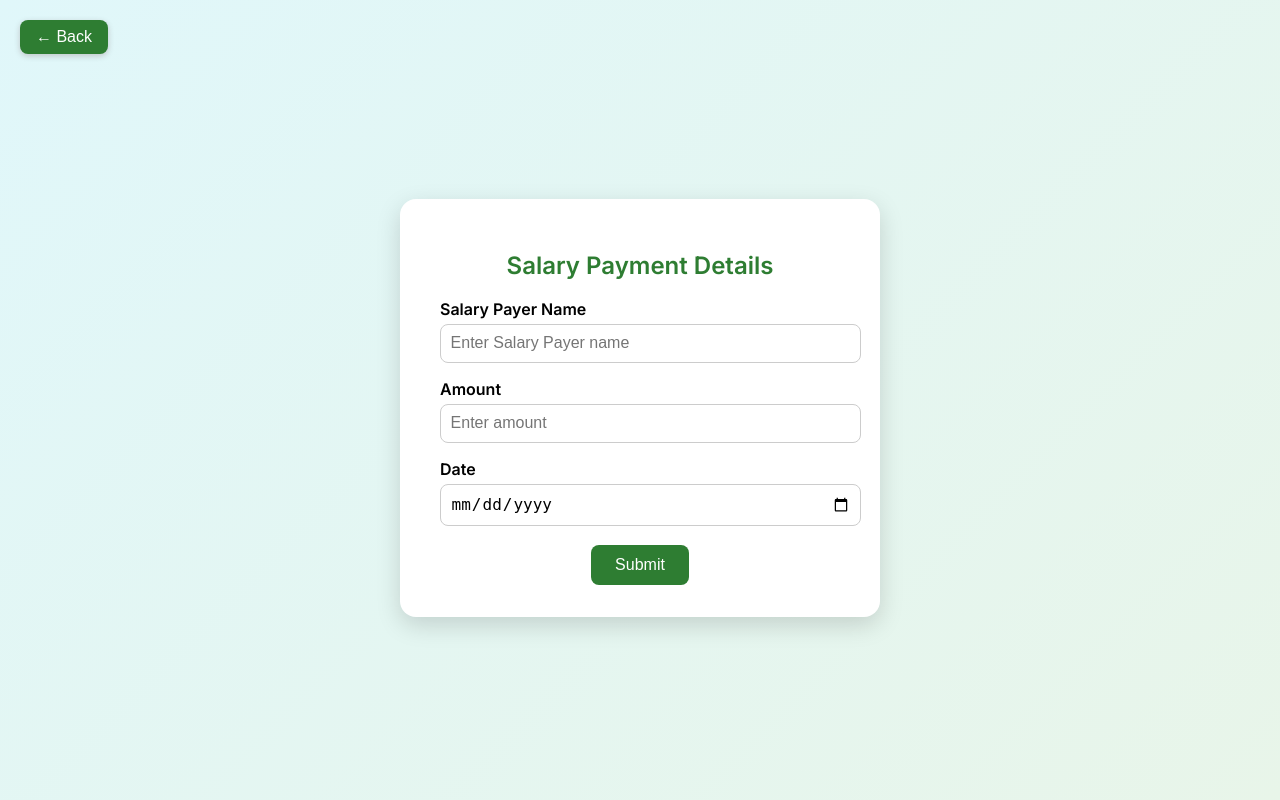
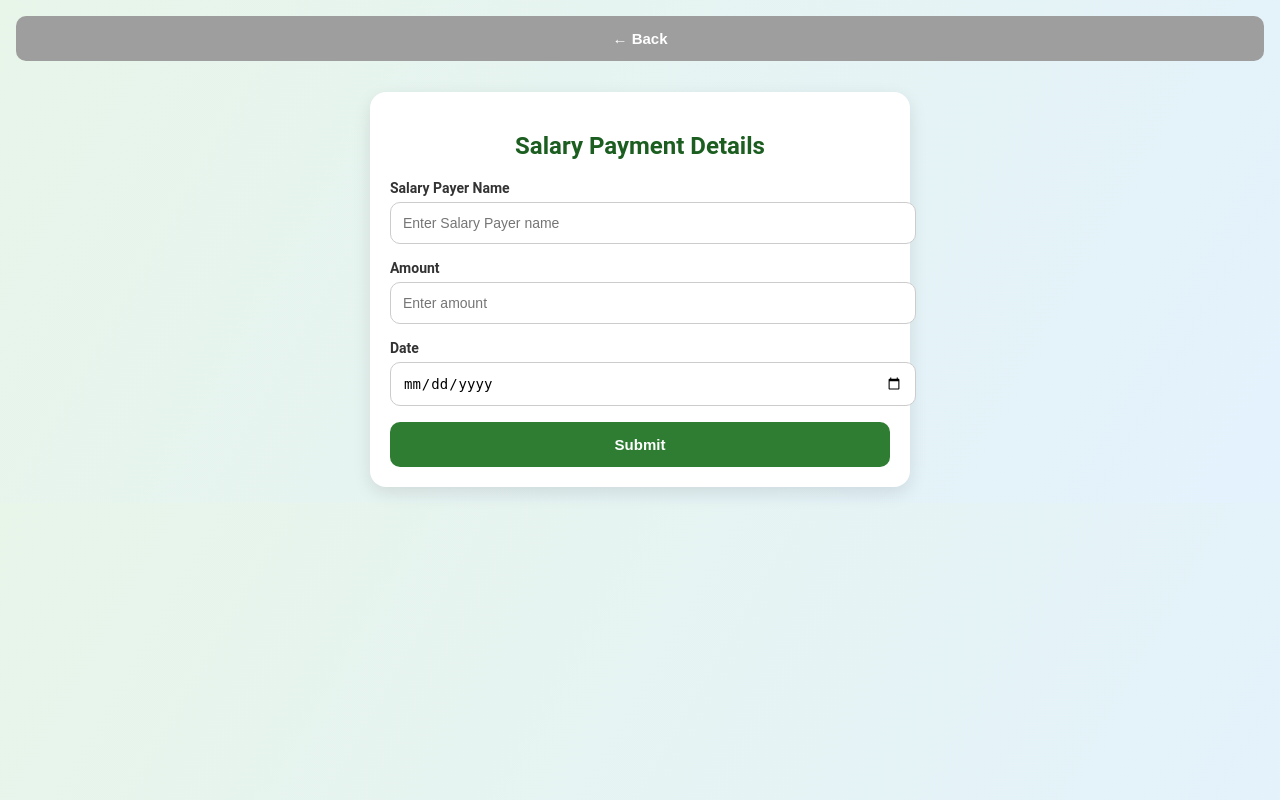
Before and after one commit to WasimKaunain/Masjide-Abubakr, a Flask app: page /salary-form in a window 1280 px wide. Run offline with Flask 3, Linux system fonts and the light colour scheme; the visitor is signed in with stand-in values (Sample User, id 1); parts of the project's set-up code (start-up, migrations or seed data) failed here and were passed over.

Commit message:
improved UI

```diff
--- a/templates/salary-form.html
+++ b/templates/salary-form.html
@@ -7,108 +7,107 @@
       <link href="https://fonts.googleapis.com/css2?family=Inter:wght@400;600&display=swap" rel="stylesheet">
     <style>
       body {
+        font-family: 'Roboto', sans-serif;
+        background: linear-gradient(120deg, #e8f5e9, #e3f2fd);
         margin: 0;
-          padding: 0;
-          font-family: 'Inter', sans-serif;
-          background: linear-gradient(135deg, #e0f7fa, #e8f5e9);
-          display: flex;
-          justify-content: center;
-          align-items: center;
-          min-height: 100vh;
+        padding: 16px;
+      }
+
+      h2 {
+        text-align: center;
+        color: #1b5e20;
+        margin-bottom: 20px;
       }
 
       .auth-card {
+        max-width: 500px;
+        margin: auto;
         background: white;
-          padding: 2rem 2.5rem;
-          border-radius: 1rem;
-          box-shadow: 0 8px 24px rgba(0, 0, 0, 0.15);
-          max-width: 400px;
-
-          width: 100%;
-          text-align: center;
+        padding: 20px;
+        border-radius: 16px;
+        box-shadow: 0 6px 18px rgba(0,0,0,0.1);
       }
 
-        .auth-card h2 {
-          margin-bottom: 1.2rem;
-          color: #2e7d32;
+      label {
+        display: block;
+        margin-bottom: 6px;
+        font-weight: bold;
+        color: #333;
+        font-size: 14px;
       }
 
-        .auth-card label {
-          display: block;
-          text-align: left;
-          font-weight: 600;
-          margin-top: 1rem;
-          margin-bottom: 0.3rem;
+      input {
+        width: 100%;
+        padding: 12px;
+        margin-bottom: 16px;
+        border-radius: 10px;
+        border: 1px solid #ccc;
+        font-size: 14px;
+        transition: 0.2s;
       }
 
-        .auth-card input {
-          width: 100%;
-          padding: 0.6rem;
-          font-size: 1rem;
-          border: 1px solid #ccc;
-          border-radius: 0.5rem;
+      input:focus {
+        border-color: #2e7d32;
         outline: none;
-          transition: border-color 0.3s;
+        box-shadow: 0 0 0 2px rgba(46,125,50,0.1);
       }
 
-        .auth-card input:focus {
-          border-color: #2e7d32;
+      button {
+        width: 100%;
+        padding: 14px;
+        border: none;
+        border-radius: 10px;
+        font-weight: bold;
+        font-size: 15px;
+        cursor: pointer;
+        transition: 0.2s;
+      }
+
+      #submit-button {
+        background: #2e7d32;
+        color: white;
+      }
+
+      #submit-button:hover {
+        background: #1b5e20;
+      }
+
+      button:disabled {
+        opacity: 0.6;
+        cursor: not-allowed;
       }
 
       .back-button {
-          position: absolute;
-          top: 20px;
-          left: 20px;
-          background-color: #2e7d32;
+        margin-bottom: 15px;
+        background: #9e9e9e;
         color: white;
-          border: none;
-          padding: 0.5rem 1rem;
-          font-size: 1rem;
-          border-radius: 8px;
-          cursor: pointer;
-          box-shadow: 0 2px 6px rgba(58, 3, 3, 0.2);
-          transition: background-color 0.3s ease;
+        width: 100%;
       }
 
       .back-button:hover {
-          background-color: #1b5e20;
+        background: #757575;
       }
 
-
-        .auth-card button {
-          margin-top: 1.2rem;
-          padding: 0.7rem 1.5rem;
-          font-size: 1rem;
-          background-color: #2e7d32;
-          color: white;
-          border: none;
-          border-radius: 0.5rem;
-          cursor: pointer;
-          transition: background-color 0.3s;
+      /* Spinner */
+      #spinner {
+        display: none;
+        margin-left: 8px;
       }
 
-        .auth-card button:hover {
-          background-color: #1b5e20;
-
-        /* Spinner Styling */
-        #spinner {
-          display: none; /* default hidden */
-          font-size: 1.2rem;
-          animation: spin 1s linear infinite;
+      /* MOBILE */
+      @media (max-width: 600px) {
+        body {
+          padding: 12px;
         }
 
-        /* Show spinner when button is loading */
-        .auth-card button.loading #spinner {
-          display: inline-block;
+        .auth-card {
+          padding: 16px;
         }
 
-        /* Spinner animation */
-        @keyframes spin {
-          0% { transform: rotate(0deg); }
-          100% { transform: rotate(360deg); }
+        h2 {
+          font-size: 18px;
         }
       }
-
     </style>
     </head>
     <body>
```
Also changed, not shown: templates/cash-form.html (+57 -88 lines), templates/donor_form.html (+57 -88 lines). Lines whose indentation alone changed are shown as unchanged.
